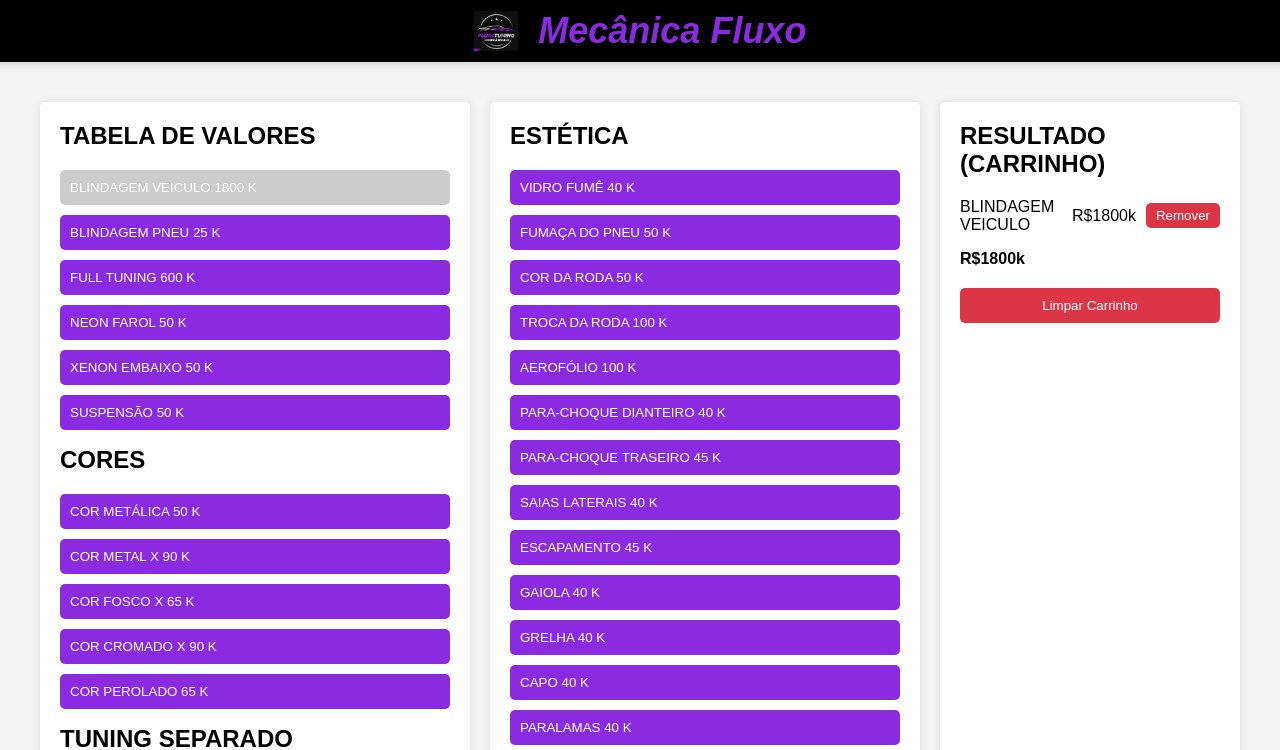
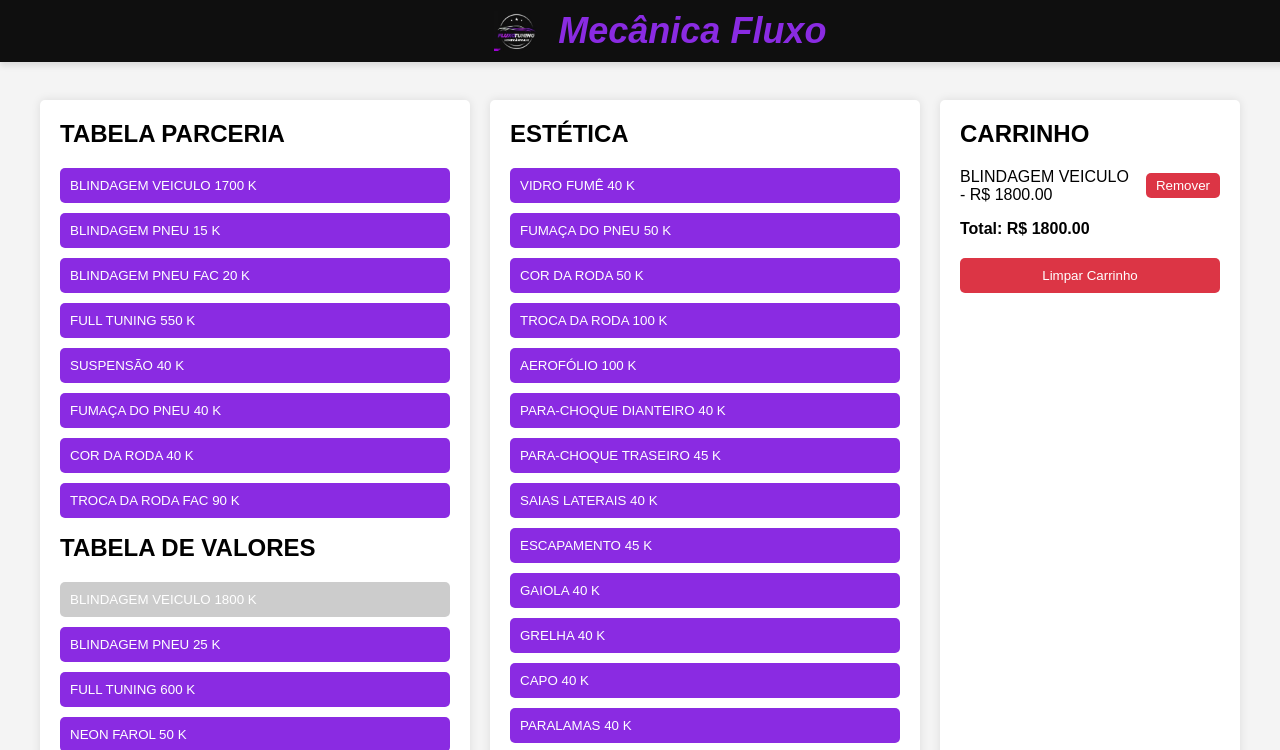
Before and after one commit to drivedoalto/mecanicafluxo, a plain HTML site: page index.html in a window 1280 px wide. Both pictures are taken after a click on the button "BLINDAGEM VEICULO 1800 K". Shown: the top 750 px of the page. Drawn offline with Linux system fonts and the light colour scheme.

Commit message:
Update index.html

```diff
--- a/index.html
+++ b/index.html
@@ -17,14 +17,17 @@
         }
         .header {
             width: 100%;
-            background-color: #000; /* Fundo preto */
+            background-color: #0F0F0F; /* Fundo preto */
             color: #8a2be2; /* Texto roxo */
             display: flex;
             align-items: center;
             justify-content: center; /* Centraliza o conteúdo horizontalmente */
             padding: 10px 20px;
             box-shadow: 0 4px 6px rgba(0, 0, 0, 0.1);
-            position: relative;
+            position: fixed;
+            top: 0;
+            left: 0;
+            z-index: 1000; /* Garante que o cabeçalho fique acima de outros elementos */
         }
         .header img {
             height: 40px;
@@ -43,7 +46,7 @@
             padding: 20px;
             max-width: 1200px; /* Largura máxima da página */
             width: 100%; /* Ajusta a largura da página */
-            margin-top: 20px; /* Espaçamento abaixo do cabeçalho */
+            margin-top: 80px; /* Espaçamento abaixo do cabeçalho */
         }
         .column {
             background-color: #fff;
@@ -126,6 +129,18 @@
     <div class="container">
         <!-- Coluna Esquerda -->
         <div class="column">
+            <h2>TABELA PARCERIA</h2>
+            <ul class="item-list">
+                <li><button data-name="BLINDAGEM VEICULO" data-value="1700" class="add-to-cart">BLINDAGEM VEICULO 1700 K</button></li>
+                <li><button data-name="BLINDAGEM PNEU" data-value="15" class="add-to-cart">BLINDAGEM PNEU 15 K</button></li>
+                <li><button data-name="BLINDAGEM PNEU FAC" data-value="20" class="add-to-cart">BLINDAGEM PNEU FAC 20 K</button></li>
+                <li><button data-name="FULL TUNING" data-value="550" class="add-to-cart">FULL TUNING 550 K</button></li>
+                <li><button data-name="SUSPENSÃO" data-value="40" class="add-to-cart">SUSPENSÃO 40 K</button></li>
+                <li><button data-name="FUMAÇA DO PNEU" data-value="40" class="add-to-cart">FUMAÇA DO PNEU 40 K</button></li>
+                <li><button data-name="COR DA RODA" data-value="40" class="add-to-cart">COR DA RODA 40 K</button></li>
+                <li><button data-name="TROCA DA RODA FAC" data-value="90" class="add-to-cart">TROCA DA RODA FAC 90 K</button></li>
+            </ul>
+
             <h2>TABELA DE VALORES</h2>
             <ul class="item-list" id="values-list">
                 <li><button data-name="BLINDAGEM VEICULO" data-value="1800" class="add-to-cart">BLINDAGEM VEICULO 1800 K</button></li>
@@ -157,7 +172,7 @@
         <!-- Coluna Central -->
         <div class="column">
             <h2>ESTÉTICA</h2>
-            <ul class="item-list" id="aesthetic-list">
+            <ul class="item-list">
                 <li><button data-name="VIDRO FUMÊ" data-value="40" class="add-to-cart">VIDRO FUMÊ 40 K</button></li>
                 <li><button data-name="FUMAÇA DO PNEU" data-value="50" class="add-to-cart">FUMAÇA DO PNEU 50 K</button></li>
                 <li><button data-name="COR DA RODA" data-value="50" class="add-to-cart">COR DA RODA 50 K</button></li>
@@ -182,54 +197,78 @@
 
         <!-- Coluna Direita -->
         <div class="column">
-            <h2>RESULTADO (CARRINHO)</h2>
+            <h2>CARRINHO</h2>
             <ul id="cart"></ul>
-            <div id="total">R$0k</div>
+            <div id="total">Total: R$ 0,00</div>
             <button id="clear-cart">Limpar Carrinho</button>
         </div>
     </div>
 
     <script>
-        const updateTotal = (amount) => {
-            currentTotal += amount;
-            document.getElementById('total').textContent = `R$${currentTotal}k`;
-        };
+        // Função para atualizar o total do carrinho
+        function updateCartTotal() {
+            let total = 0;
+            const cartItems = document.querySelectorAll('#cart li');
+            cartItems.forEach(item => {
+                const price = parseFloat(item.getAttribute('data-price'));
+                total += price;
+            });
+            document.getElementById('total').innerText = `Total: R$ ${total.toFixed(2)}`;
+        }
 
-        let currentTotal = 0;
+        // Adiciona item ao carrinho
+        function addToCart(name, value) {
+            const cart = document.getElementById('cart');
+            const existingItem = Array.from(cart.children).find(item => item.getAttribute('data-name') === name);
 
-        // Adiciona a funcionalidade de adicionar ao carrinho
-        document.querySelectorAll('.item-list button').forEach(button => {
+            if (existingItem) {
+                const quantity = parseInt(existingItem.getAttribute('data-quantity')) || 1;
+                existingItem.setAttribute('data-quantity', quantity + 1);
+                existingItem.querySelector('span').innerText = `${name} x${quantity + 1} - R$ ${(value * (quantity + 1)).toFixed(2)}`;
+            } else {
+                const li = document.createElement('li');
+                li.setAttribute('data-name', name);
+                li.setAttribute('data-price', value);
+                li.innerHTML = `${name} - R$ ${value.toFixed(2)} <button class="remove-item">Remover</button>`;
+                cart.appendChild(li);
+            }
+            updateCartTotal();
+        }
+
+        // Remove item do carrinho
+        function removeFromCart(name) {
+            const cart = document.getElementById('cart');
+            const item = Array.from(cart.children).find(item => item.getAttribute('data-name') === name);
+            if (item) {
+                cart.removeChild(item);
+            }
+            updateCartTotal();
+        }
+
+        // Adiciona evento de clique aos botões
+        document.querySelectorAll('.add-to-cart').forEach(button => {
             button.addEventListener('click', () => {
                 const name = button.getAttribute('data-name');
-                const value = parseInt(button.getAttribute('data-value'), 10);
-
-                const cartItem = document.createElement('li');
-                cartItem.innerHTML = `${name} <span>R$${value}k</span><button class="remove-item">Remover</button>`;
-
-                document.getElementById('cart').appendChild(cartItem);
-                updateTotal(value);
+                const value = parseFloat(button.getAttribute('data-value'));
+                addToCart(name, value);
                 button.disabled = true; // Desativa o botão após adicionar ao carrinho
-
-                // Adiciona funcionalidade de remover item do carrinho
-                cartItem.querySelector('.remove-item').addEventListener('click', () => {
-                    updateTotal(-value);
-                    button.disabled = false; // Reativa o botão correspondente
-                    cartItem.remove(); // Remove o item do carrinho
-                });
             });
         });
 
-        // Limpa o carrinho e reativa todos os botões
+        // Adiciona evento de clique aos botões de remover
+        document.getElementById('cart').addEventListener('click', (event) => {
+            if (event.target.classList.contains('remove-item')) {
+                const name = event.target.parentElement.getAttribute('data-name');
+                removeFromCart(name);
+                document.querySelector(`.add-to-cart[data-name="${name}"]`).disabled = false; // Reativa o botão correspondente
+            }
+        });
+
+        // Limpa o carrinho
         document.getElementById('clear-cart').addEventListener('click', () => {
-            // Limpa o carrinho
             document.getElementById('cart').innerHTML = '';
-            document.getElementById('total').textContent = 'R$0k';
-            currentTotal = 0; // Reseta o total
-
-            // Reativa todos os botões
-            document.querySelectorAll('.item-list button').forEach(button => {
-                button.disabled = false;
-            });
+            updateCartTotal();
+            document.querySelectorAll('.add-to-cart').forEach(button => button.disabled = false); // Reativa todos os botões
         });
     </script>
 </body>
```
